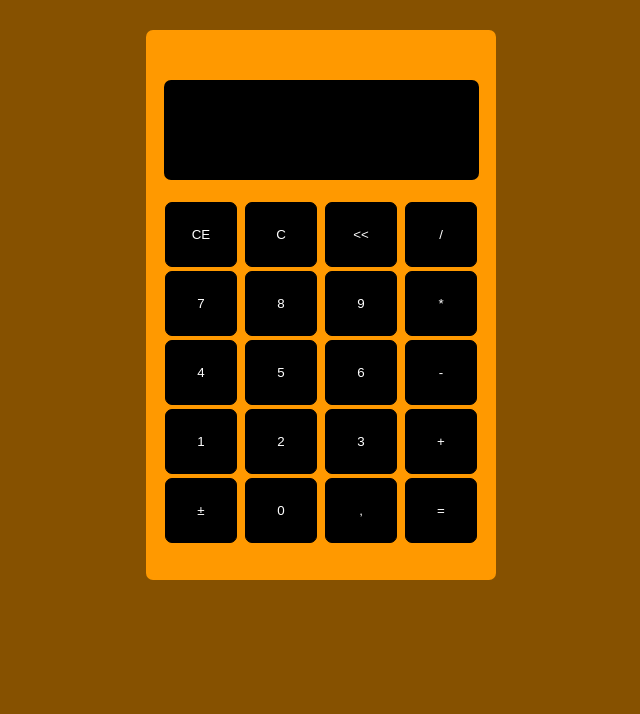
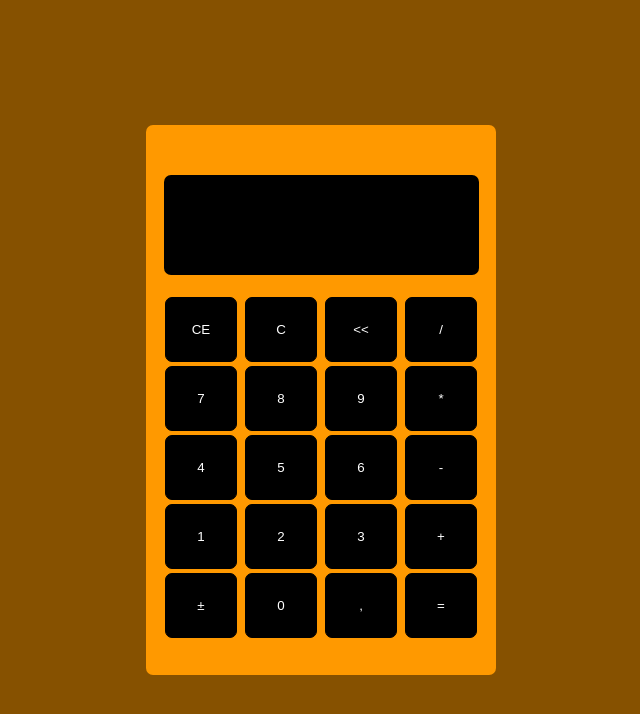
Before and after one commit to kaiketorres/Projeto-Calculadora, a plain HTML site: page index.html in a window 1280 px wide. Shown: the whole page, without its empty margins (319-959 px from the left). Drawn offline with Linux system fonts and the light colour scheme.

Commit message:
arruamndo poseção da calculadora

```diff
--- a/Calculadora/style.css
+++ b/style.css
@@ -4,7 +4,6 @@
 }
 
 body{
-    margin-top: 30px;
     background-color:  rgb(134, 81, 0); ;
 }
 
@@ -13,7 +12,7 @@ body{
     display: flex;
     align-items: center;
     justify-content: center;
-    height: -100vh;
+    height: 100vh;
 }
 
 .fundoCalcualdora{
```
Also changed, not shown: calculator.png (renamed from Calculadora/calculator.png), index.html (renamed from Calculadora/index.html), script.js (renamed from Calculadora/script.js).
